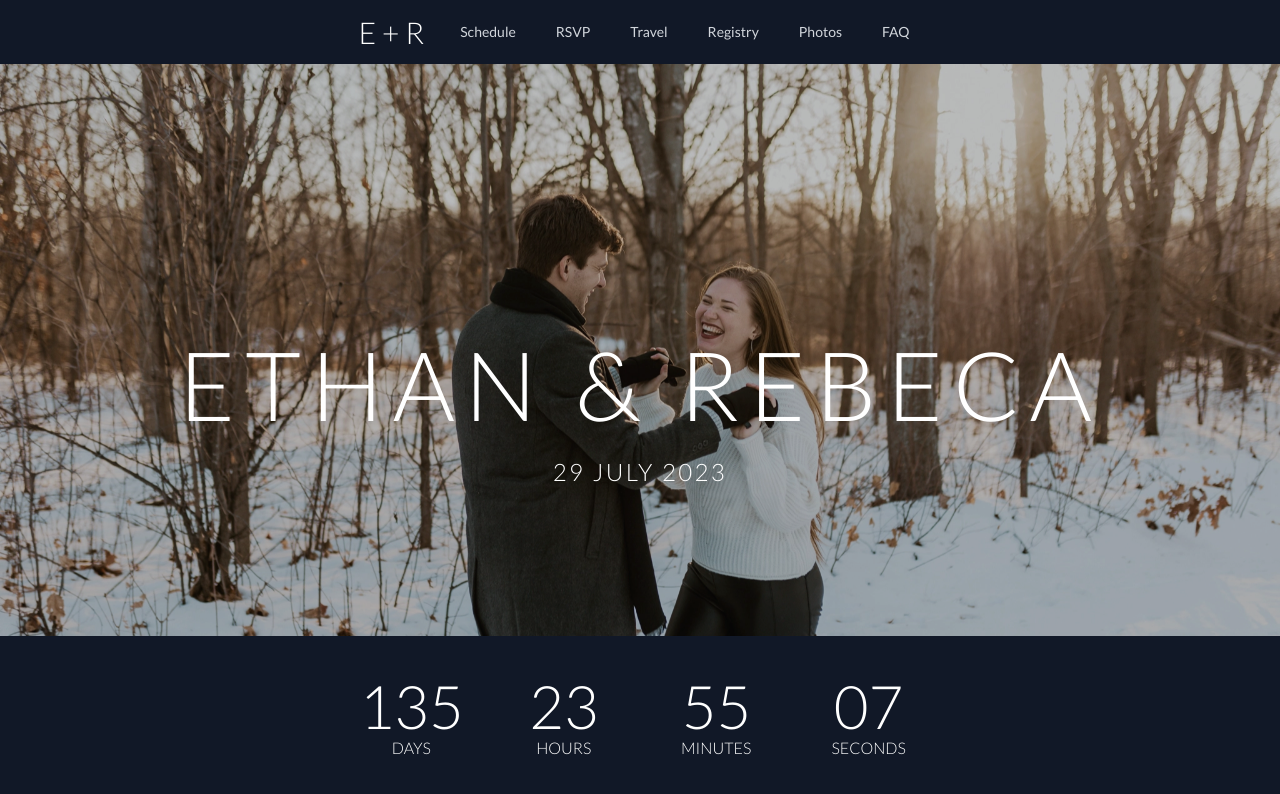
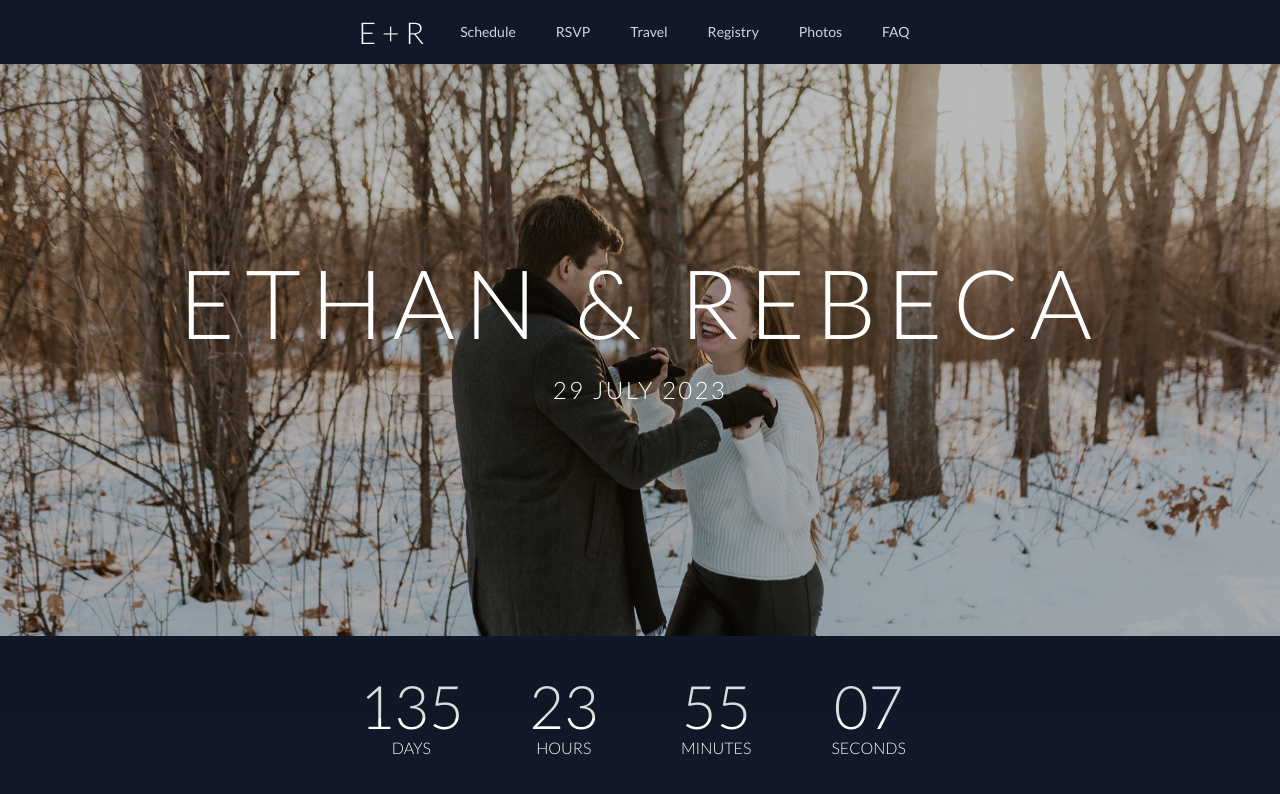
Before and after one commit to ethanj1221/wedding-website, a React (Create React App) app: page / in a window 1280 px wide. Shown: the top 794 px of the page. Built offline with nearby package versions, Linux system fonts and the light colour scheme.

Commit message:
testing home page web scroll glitch

```diff
--- a/src/pages/Home.jsx
+++ b/src/pages/Home.jsx
@@ -6,9 +6,8 @@ export default function Home() {
   return (
     <>
       <Navbar />
-      <main
-        className={`bg-[url('/img/cover.webp')] bg-no-repeat bg-cover bg-center bg-fixed min-h-screen flex flex-col justify-center`}
-          >
+      <div className="flex flex-col min-h-screen">
+        <main className="bg-[url('/img/cover.webp')] bg-no-repeat bg-cover bg-center bg-fixed flex-grow flex flex-col justify-center">
           <div className="h-screen absolute bg-gray-900 bg-opacity-[0.15] w-screen"></div>
           <div className="relative px-6 py-8 lg:py-14 lg:px-8 flex items-center">
             <div className="mx-auto text-center flex flex-col space-y-6 mt-6">
@@ -20,10 +19,9 @@ export default function Home() {
               </h2>
             </div>
           </div>
-        <div className="absolute bottom-0 w-full">
+        </main>
         <Footer />
       </div>
-      </main>
     </>
   );
 }
```
Lines whose indentation alone changed are shown as unchanged.
